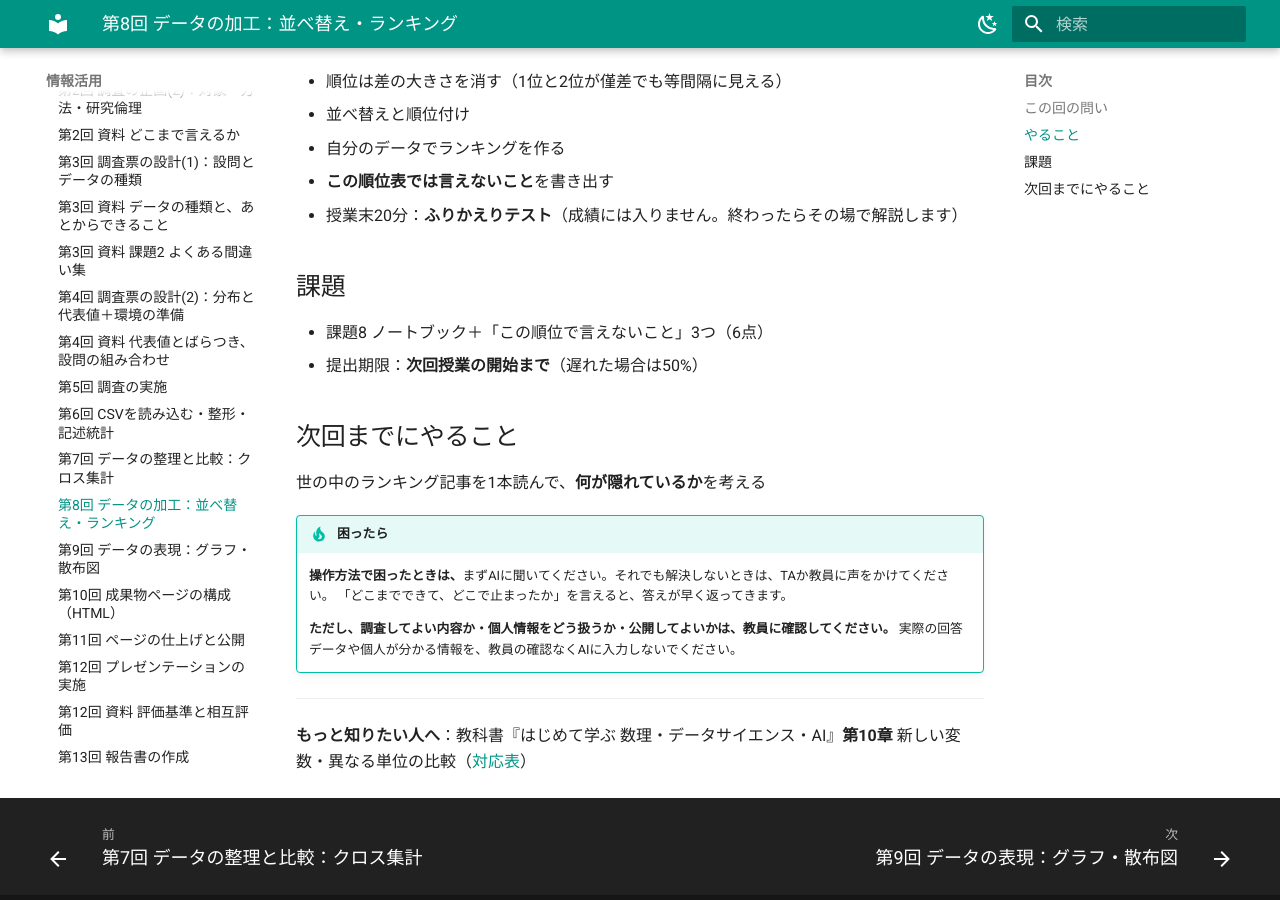
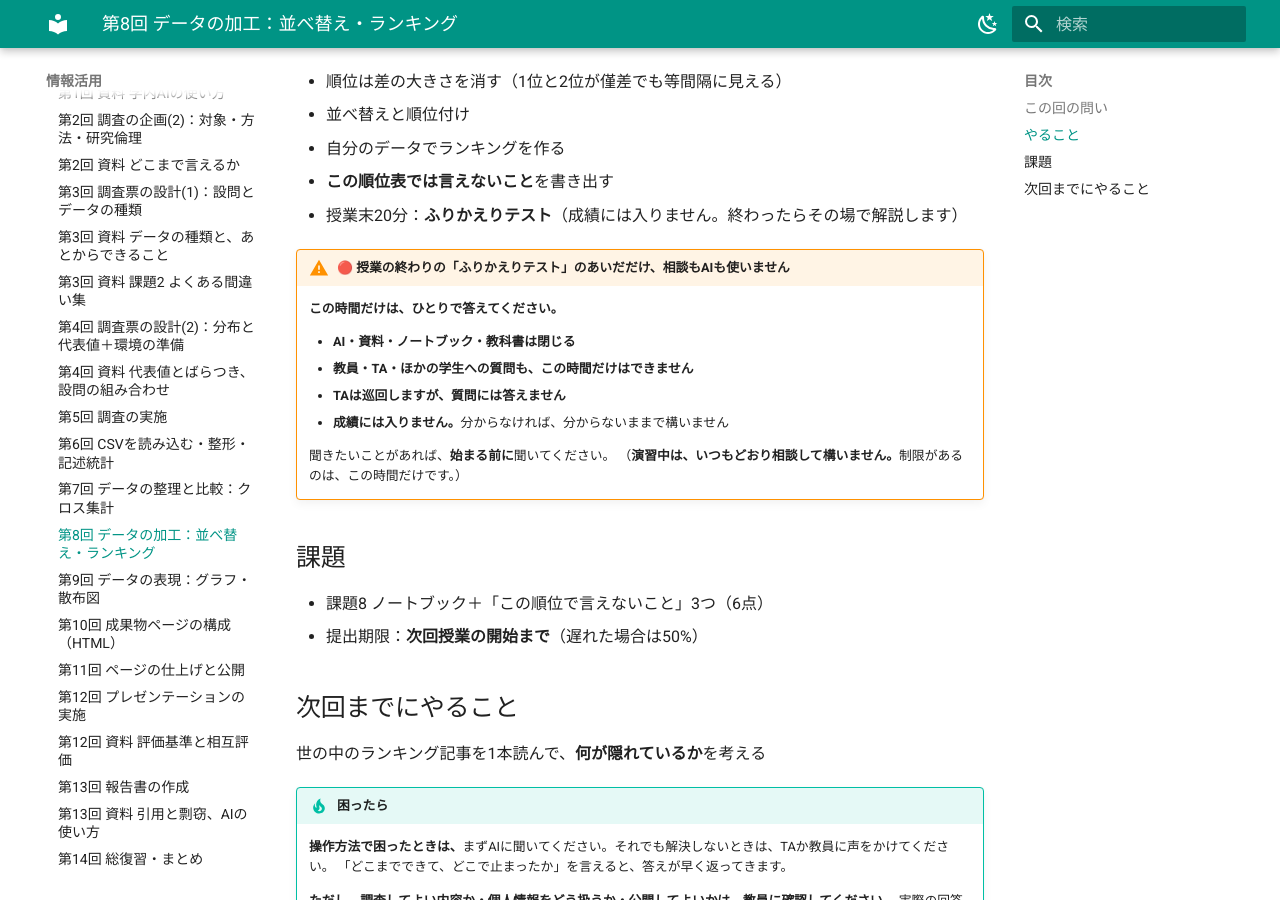
Before and after one commit to aonoa68/joho-katsuyo, an MkDocs documentation site: the page built from docs/week08.md, in a window 1280 px wide and 900 px high, scrolled down 636 px. Built offline with MkDocs 1.6.1 and Material for MkDocs 9.7.7, drawn with Linux system fonts in a browser that asks for light colours; a script that is not in the unit is left out.

Commit message:
点検結果の反映：整形コードの修正、測定20分の条件の明記、バークレーとn=1の記述の訂正
数字以外を消す整形は -5 を 5 に、1時間30分 を 130 にする。符号を保ち、数字が2つ以上ある値は確認に回す形に変えた。ふりかえりテスト中はAI・資料・相談なし（TAは巡回するが答えない）を第7〜11回に明記し、第6回の記述も揃えた。

```diff
--- a/docs/week06.md
+++ b/docs/week06.md
@@ -36,7 +36,8 @@
 | 14:20 | 80-100 | **ふりかえりテスト**（成績には入りません。終わったらその場で解説します） |
 
 !!! warning "授業の終わりの20分について"
-    **この20分はテスト形式です。TAも教員も、巡回しません。声もかけません。**
+    **この20分はテスト形式です。TAは巡回しますが、質問には答えません。**
+    **AI・資料・ノートブックは閉じ、教員・TA・ほかの学生にも聞かずに答えてください。**
     聞きたいことがあれば、**始まる前に**聞いてください。
     **成績には入りません。**点が低くても何も起きません。白紙でも成績は変わりません。
 
@@ -44,7 +45,8 @@
     **AIのリンクは、Moodleの各回のところにあります**（「**今日使うAI（第N回）**」）。
     授業の冒頭でも案内します。
 
-    **どちらの回でも、教員・TA・ほかの学生に相談してかまいません。**禁止するものは何もありません。
+    **演習中は、教員・TA・ほかの学生に相談してかまいません。**禁止するものはありません。
+    **ただし、授業末のふりかえりテストのあいだだけは別です。**
 
 !!! warning "第4回の「各自の2枚」がまだの人へ"
     **課題4の各自の提出**（日本語のグラフの画面／`renshu.csv` を読み込めた画面）は、**班の代表では代えられません。1人ずつ出します。**
--- a/docs/week07.md
+++ b/docs/week07.md
@@ -49,7 +49,8 @@
     **AIのリンクは、Moodleの各回のところにあります**（「**今日使うAI（第N回）**」）。
     授業の冒頭でも案内します。
 
-    **どちらの回でも、教員・TA・ほかの学生に相談してかまいません。**禁止するものは何もありません。
+    **演習中は、教員・TA・ほかの学生に相談してかまいません。**禁止するものはありません。
+    **ただし、授業末のふりかえりテストのあいだだけは別です**（下の枠）。
 
 ## やること
 
@@ -59,6 +60,18 @@
 - **層別を1つ加えて、結論が変わるか確かめる**（**層別**＝3つめの項目でグループに分けて、グループごとに同じ表を作ること）
 - **同じ表を2通りの書き方で作って、一致するか確かめる**（`crosstab` と `groupby`）
 - 授業末20分：**ふりかえりテスト**（成績には入りません。終わったらその場で解説します）
+
+!!! warning "🔴 授業の終わりの「ふりかえりテスト」のあいだだけ、相談もAIも使いません"
+    **この時間だけは、ひとりで答えてください。**
+
+    - **AI・資料・ノートブック・教科書は閉じる**
+    - **教員・TA・ほかの学生への質問も、この時間だけはできません**
+    - **TAは巡回しますが、質問には答えません**
+    - **成績には入りません。**分からなければ、分からないままで構いません
+
+    聞きたいことがあれば、**始まる前に**聞いてください。
+    （**演習中は、いつもどおり相談して構いません。**制限があるのは、この時間だけです。）
+
 
 ## 気をつけるところ
 
@@ -72,7 +85,7 @@
 割合だけの表はきれいですが、**1マスが1人でも「100%」と書けてしまいます。**
 今日のノートブックでは、**1種しかないマスの「平均」が、逆転があるように見せる**例が出てきます。
 
-**層別は、分ければ分けるほど1マスが小さくなります。**30人の回答を2×2に分ければ、1マスは7〜8人です。
+**層別は、分ければ分けるほど1マスが小さくなります。**30人の回答を2×2に分ければ、**均等に分かれたとしても1マス7〜8人**です。実際には偏るので、**0人や1人のマスが出ます。**
 
 ### ③ `NaN` は壊れたのではありません
 
--- a/docs/week08.md
+++ b/docs/week08.md
@@ -26,6 +26,18 @@
 - **この順位表では言えないこと**を書き出す
 - 授業末20分：**ふりかえりテスト**（成績には入りません。終わったらその場で解説します）
 
+!!! warning "🔴 授業の終わりの「ふりかえりテスト」のあいだだけ、相談もAIも使いません"
+    **この時間だけは、ひとりで答えてください。**
+
+    - **AI・資料・ノートブック・教科書は閉じる**
+    - **教員・TA・ほかの学生への質問も、この時間だけはできません**
+    - **TAは巡回しますが、質問には答えません**
+    - **成績には入りません。**分からなければ、分からないままで構いません
+
+    聞きたいことがあれば、**始まる前に**聞いてください。
+    （**演習中は、いつもどおり相談して構いません。**制限があるのは、この時間だけです。）
+
+
 ## 課題
 
 - 課題8 ノートブック＋「この順位で言えないこと」3つ（6点）
--- a/docs/week09.md
+++ b/docs/week09.md
@@ -29,6 +29,18 @@
 - **余談：GUIとCLI**（`!ls` と打つと何が起きるか。あなたはすでにコマンドを使っています）
 - 授業末20分：**ふりかえりテスト**（成績には入りません。終わったらその場で解説します）
 
+!!! warning "🔴 授業の終わりの「ふりかえりテスト」のあいだだけ、相談もAIも使いません"
+    **この時間だけは、ひとりで答えてください。**
+
+    - **AI・資料・ノートブック・教科書は閉じる**
+    - **教員・TA・ほかの学生への質問も、この時間だけはできません**
+    - **TAは巡回しますが、質問には答えません**
+    - **成績には入りません。**分からなければ、分からないままで構いません
+
+    聞きたいことがあれば、**始まる前に**聞いてください。
+    （**演習中は、いつもどおり相談して構いません。**制限があるのは、この時間だけです。）
+
+
 ## 課題
 
 - 課題9 ノートブック＋グラフ2枚＋読み取り（8点）
--- a/docs/week10.md
+++ b/docs/week10.md
@@ -29,6 +29,18 @@
 - できたHTMLを見て、**見出しの入れ子＝文章の構造**であることを確かめる
 - 授業末20分：**ふりかえりテスト**（成績には入りません。終わったらその場で解説します）
 
+!!! warning "🔴 授業の終わりの「ふりかえりテスト」のあいだだけ、相談もAIも使いません"
+    **この時間だけは、ひとりで答えてください。**
+
+    - **AI・資料・ノートブック・教科書は閉じる**
+    - **教員・TA・ほかの学生への質問も、この時間だけはできません**
+    - **TAは巡回しますが、質問には答えません**
+    - **成績には入りません。**分からなければ、分からないままで構いません
+
+    聞きたいことがあれば、**始まる前に**聞いてください。
+    （**演習中は、いつもどおり相談して構いません。**制限があるのは、この時間だけです。）
+
+
 ## 課題
 
 - 課題10 ページの骨組み（各セクションのメッセージ1文つき）（5点）
--- a/docs/week11.md
+++ b/docs/week11.md
@@ -28,6 +28,18 @@
 - グループ内リハーサル（時間を計る）
 - 授業末20分：**ふりかえりテスト**（成績には入りません。終わったらその場で解説します）
 
+!!! warning "🔴 授業の終わりの「ふりかえりテスト」のあいだだけ、相談もAIも使いません"
+    **この時間だけは、ひとりで答えてください。**
+
+    - **AI・資料・ノートブック・教科書は閉じる**
+    - **教員・TA・ほかの学生への質問も、この時間だけはできません**
+    - **TAは巡回しますが、質問には答えません**
+    - **成績には入りません。**分からなければ、分からないままで構いません
+
+    聞きたいことがあれば、**始まる前に**聞いてください。
+    （**演習中は、いつもどおり相談して構いません。**制限があるのは、この時間だけです。）
+
+
 ## 課題
 
 - 課題11 完成したページ一式（5点）
```
Also changed, not shown: 1 other file.
